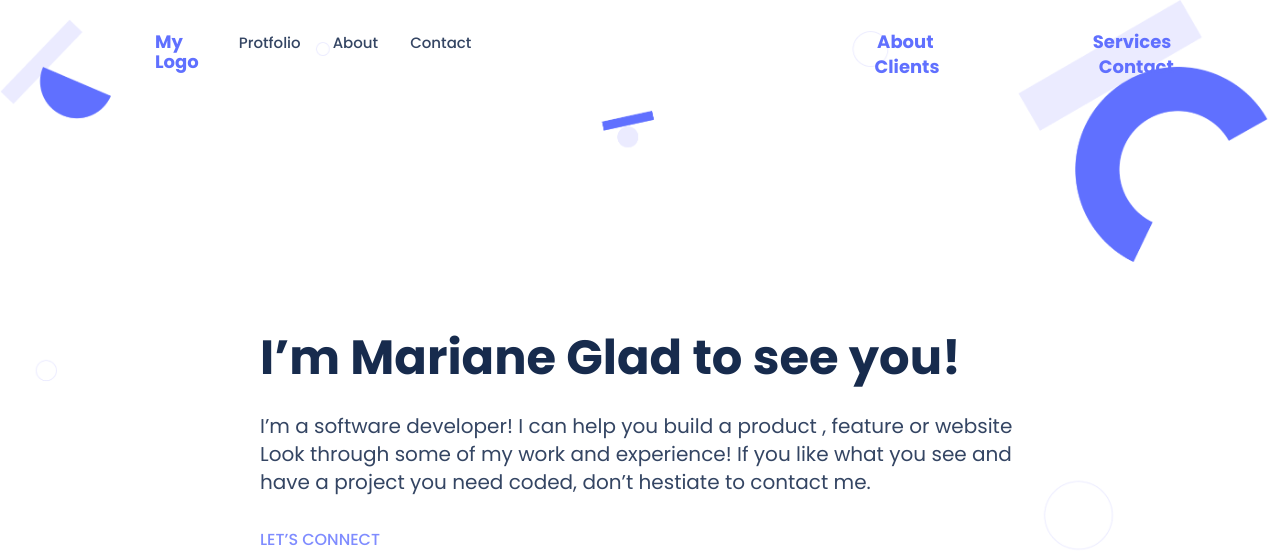
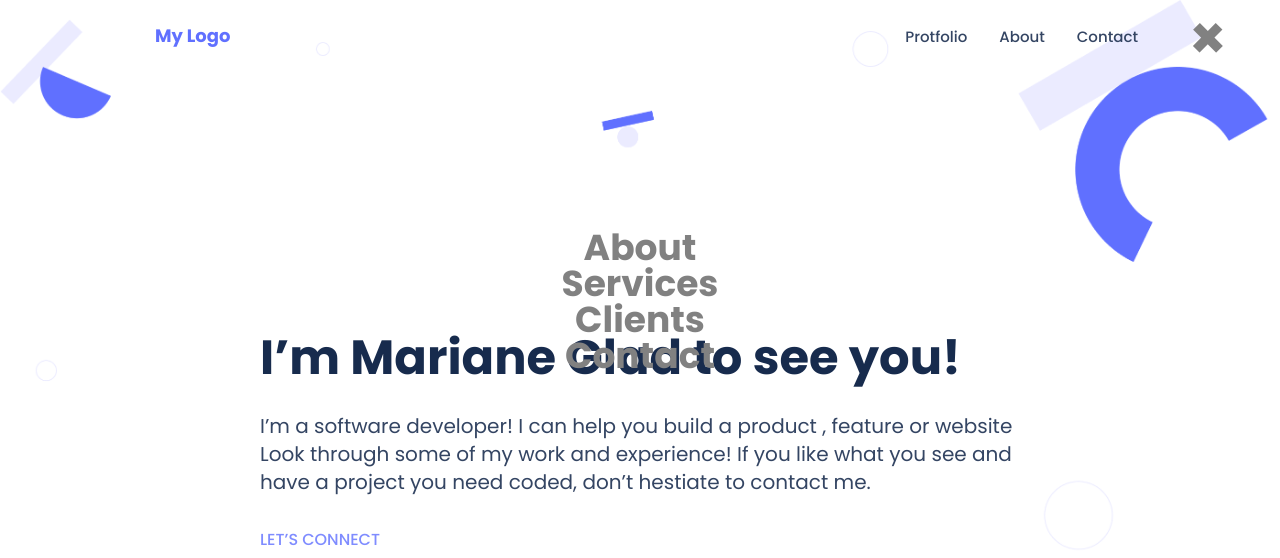
Before and after one commit to shakerAbuDrais/Portfolio, a website: page index.html in a window 1280 px wide. Shown: the top 558 px of the page. Drawn offline with Linux system fonts and the light colour scheme.

Commit message:
Add styling to correspond with js

```diff
--- a/index.html
+++ b/index.html
@@ -17,12 +17,15 @@
             <li>About</li>
             <li>Contact</li>
         </ul>
-        <div id="myNav" class="overlay-content">
+        <div id="myNav" class="overlay">
+        <a href="javascript:void(0)" class="closebtn" onclick="closeNav()">&times;</a>
+        <div class="overlay-content">
             <a href="#">About</a>
             <a href="#">Services</a>
             <a href="#">Clients</a>
             <a href="#">Contact</a>
-          </div>
+        </div>
+        </div>
         <nav class="flex-nav"><button onclick="openNav()">☰</button></nav>
     </header>
     <div class="headline">
--- a/style.css
+++ b/style.css
@@ -488,7 +488,7 @@
 
   .overlay {
     height: 100%;
-    width: 0;
+    width: 100%;
     position: fixed;
     z-index: 1;
     left: 0;
```
